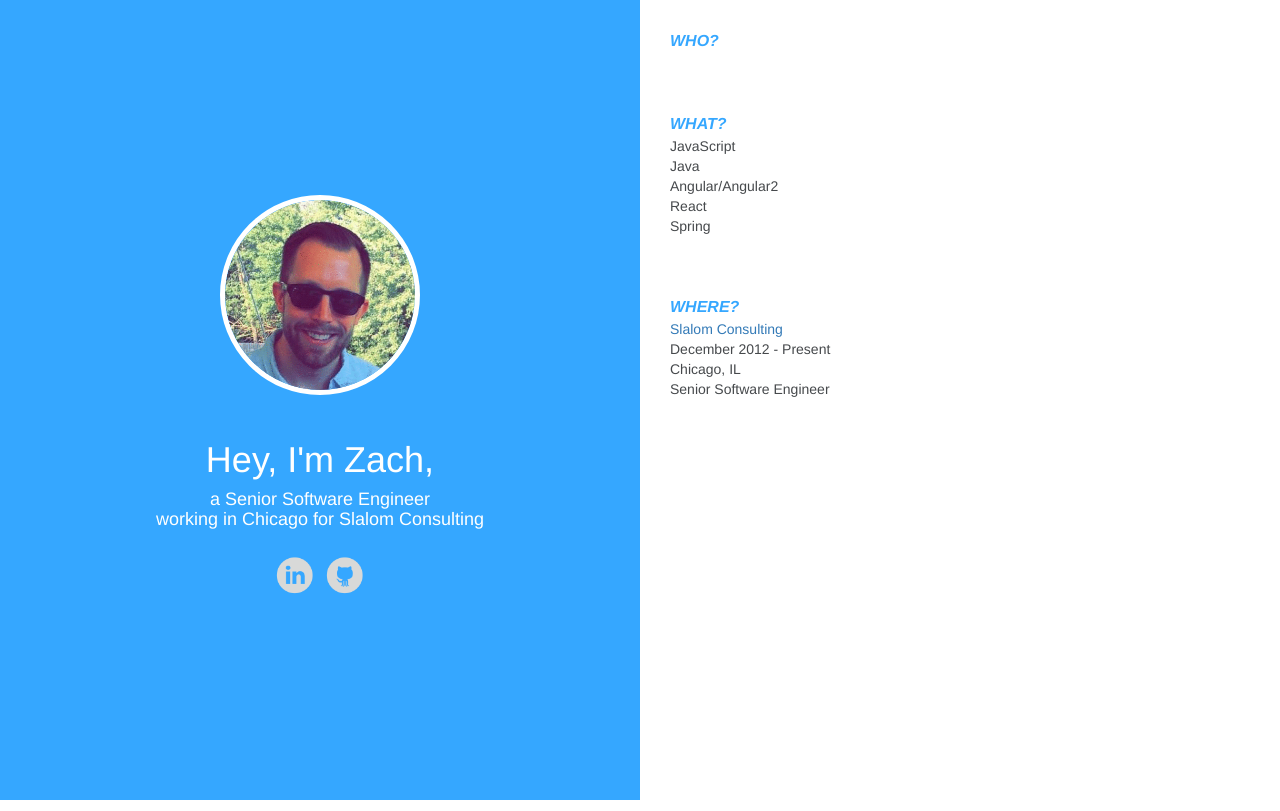
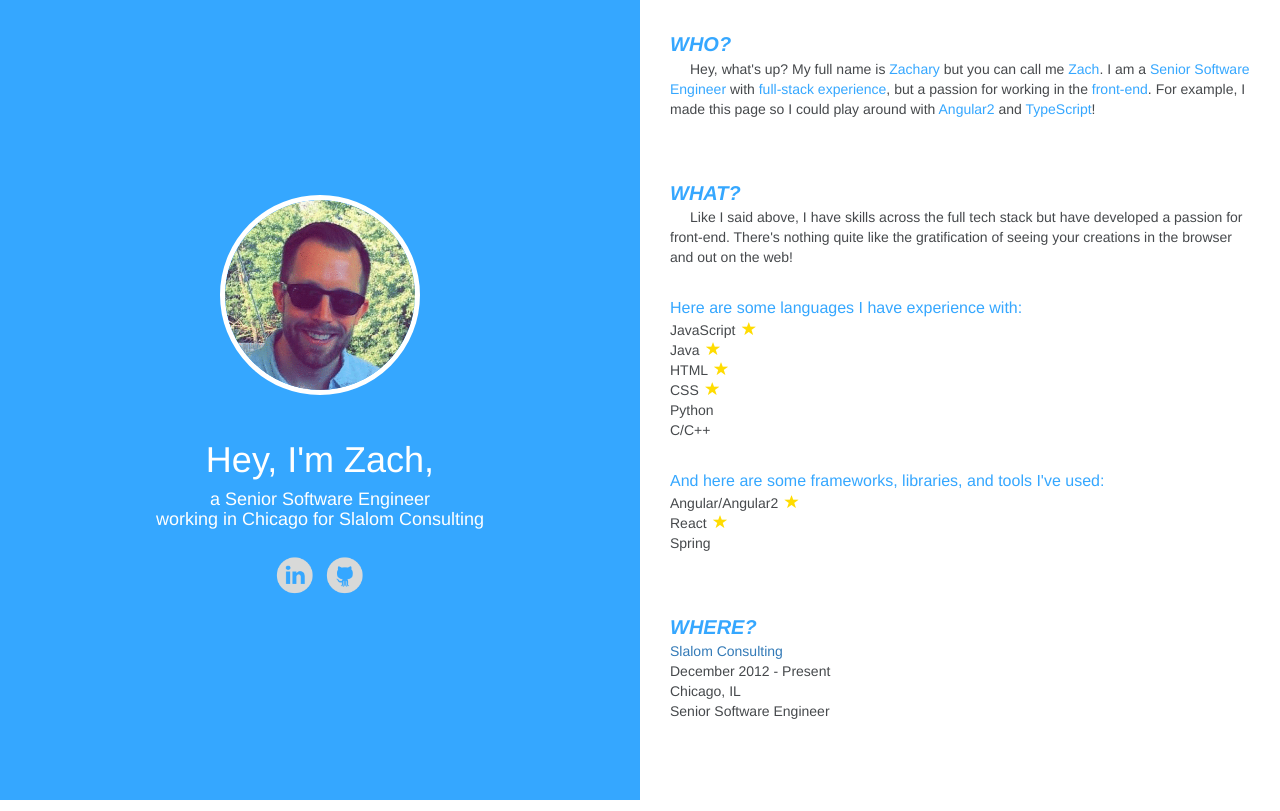
Before and after one commit to zwagner86/ng2-profile, an Angular app: page / in a window 1280 px wide. Built offline with nearby package versions, Linux system fonts and the light colour scheme.

Commit message:
content and style updates

```diff
--- a/src/app/app.component.html
+++ b/src/app/app.component.html
@@ -20,17 +20,30 @@
       <div class="info-container">
         <div class="info-header">WHO?</div>
         <div class="info">
-          <div></div>
+          <div class="description">
+            Hey, what's up?  My full name is <span class="highlighted">Zachary</span> but you can call me <span class="highlighted">Zach</span>.  I am a <span class="highlighted">Senior Software Engineer</span> with <span class="highlighted">full-stack experience</span>, but a passion for working in the <span class="highlighted">front-end</span>.  For example, I made this page so I could play around with <span class="highlighted">Angular2</span> and <span class="highlighted">TypeScript</span>!
+          </div>
         </div>
       </div>
       <div class="info-container">
         <div class="info-header">WHAT?</div>
         <div class="info">
-          <div>JavaScript</div>
-          <div>Java</div>
-          <div>Angular/Angular2</div>
-          <div>React</div>
-          <div>Spring</div>
+          <div class="description">{{whatDescription}}</div>
+          <div class="sub-info-container">
+            <div class="sub-info-desc">Here are some languages I have experience with:</div>
+            <div class="skill">JavaScript <i class="glyphicon glyphicon-star"></i></div>
+            <div class="skill">Java <i class="glyphicon glyphicon-star"></i></div>
+            <div class="skill">HTML <i class="glyphicon glyphicon-star"></i></div>
+            <div class="skill">CSS <i class="glyphicon glyphicon-star"></i></div>
+            <div class="skill">Python</div>
+            <div class="skill">C/C++</div>
+          </div>
+          <div class="sub-info-container">
+            <div class="sub-info-desc">And here are some frameworks, libraries, and tools I've used:</div>
+            <div class="skill">Angular/Angular2 <i class="glyphicon glyphicon-star"></i></div>
+            <div class="skill">React <i class="glyphicon glyphicon-star"></i></div>
+            <div class="skill">Spring</div>
+          </div>
         </div>
       </div>
       <div class="info-container">
--- a/src/app/app.component.less
+++ b/src/app/app.component.less
@@ -89,10 +89,31 @@
           color: #35a7ff;
           font-style: italic;
           font-weight: 600;
-          font-size: 16px;
+          font-size: 20px;
         }
 
         .info {
+          .description {
+            text-indent: 20px;
+          }
+
+          .highlighted {
+            color: #35a7ff;
+          }
+
+          .sub-info-container {
+            padding-top: 30px;
+
+            .sub-info-desc {
+              color: #35a7ff;
+              font-size: 16px;
+            }
+
+            i {
+              padding-left: 3px;
+              color: #ffdc00;
+            }
+          }
 
         }
       }
--- a/src/app/app.component.ts
+++ b/src/app/app.component.ts
@@ -7,4 +7,6 @@
 })
 export class AppComponent {
   title = 'Hi Babes!';
+  whatDescription = "Like I said above, I have skills across the full tech stack but have developed a passion for front-end.  " +
+    "There's nothing quite like the gratification of seeing your creations in the browser and out on the web!";
 }
```
